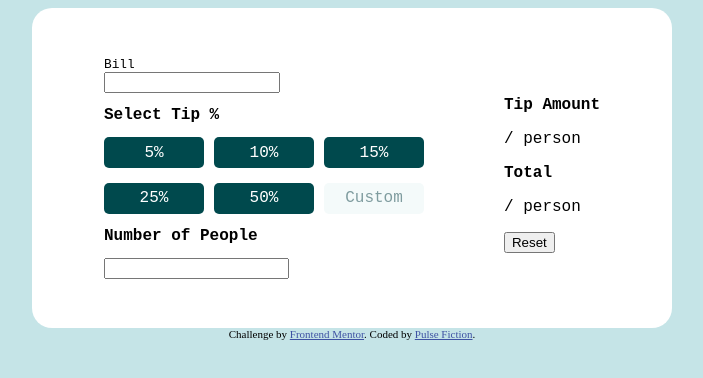
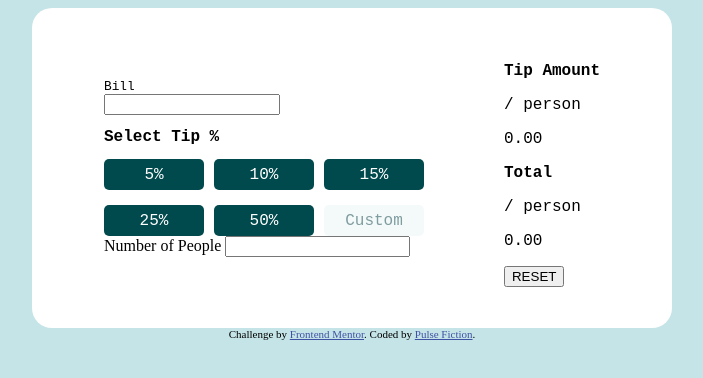
Before and after one commit to PulseFiction/tip-calculator-app, a plain HTML site: page index.html in a window 1280 px wide. Shown: the whole page, without its empty margins (288-991 px from the left). Drawn offline with Linux system fonts and the light colour scheme; a script that the page names is missing.

Commit message:
Update index.html

```diff
--- a/index.html
+++ b/index.html
@@ -28,17 +28,22 @@
       <button class="percentage_button">50%</button>
       <button id="custom_button" class="percentage_button">Custom</button>
       </div>
-      <h2>Number of People</h2>
+
+      <label for="people" class="people_label">Number of People</label>
       <input type="number" id="people" name="people">
     </div>
     <div class="right_area">
+
+    <div class="results">
     <h2>Tip Amount</h2>
     <p>/ person</p>
+    <p class="amount_per_person">0.00</p>
 
     <h2>Total</h2>
     <p>/ person</p>
-
-    <button>Reset</button>
+    <p class="total">0.00</p>
+    </div>
+    <button class="reset_button ">RESET</button>
 
     </div>
   </div>
```
